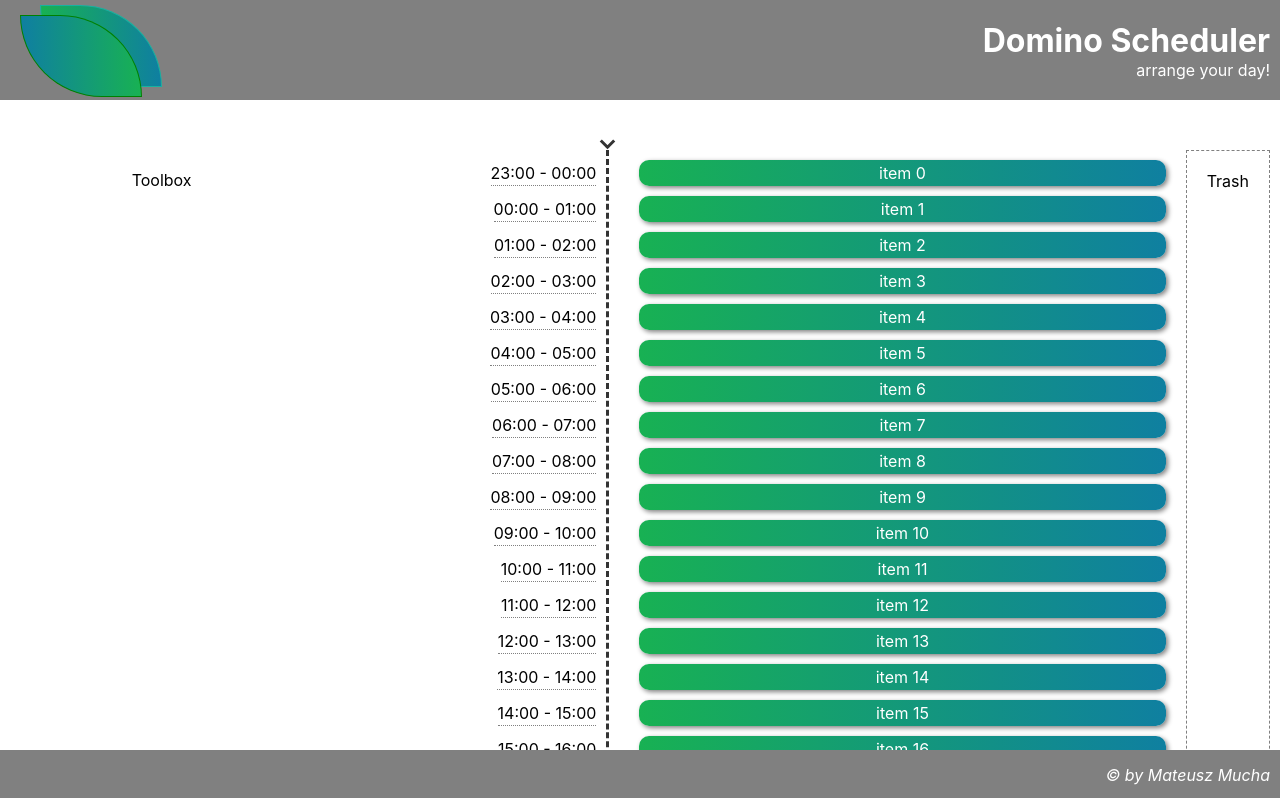
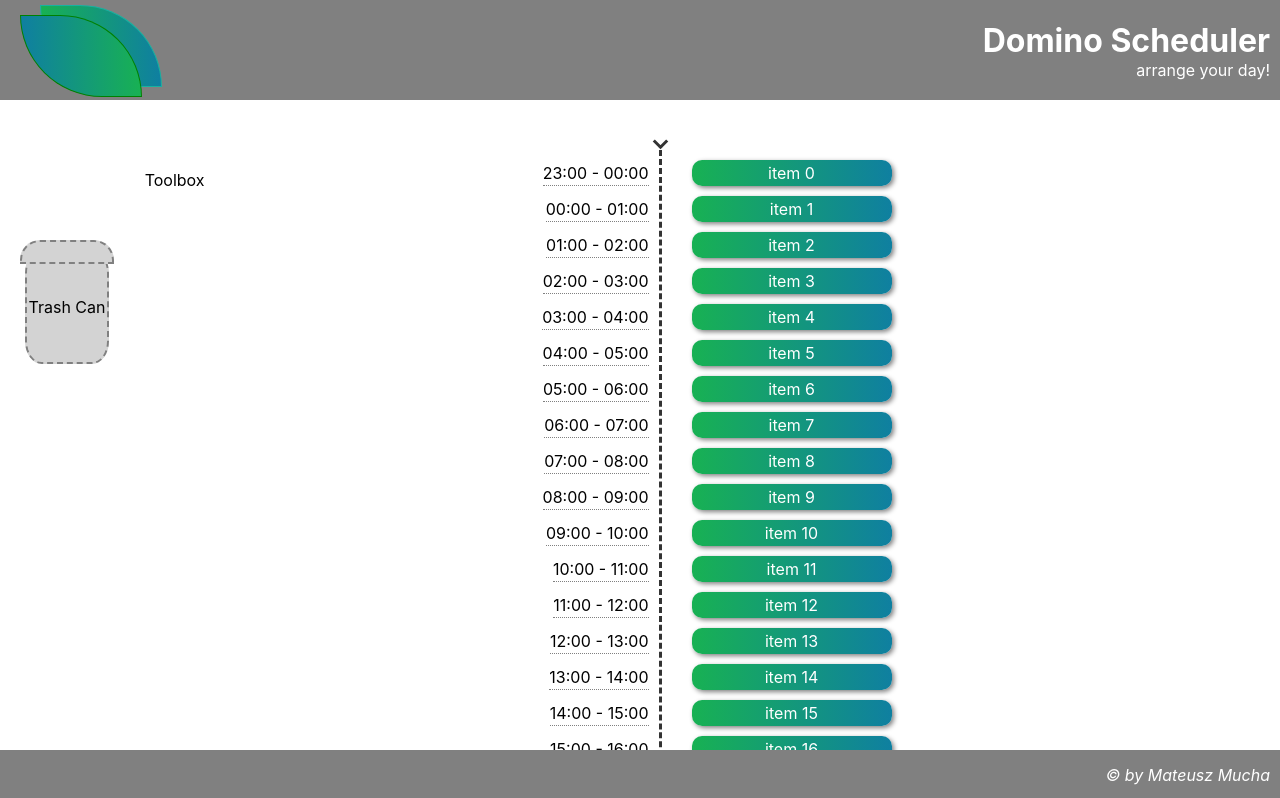
Before and after one commit to muchamateusz/domino_scheduler, a React app: page / in a window 1280 px wide. Shown: the top 798 px of the page. Built offline with nearby package versions, Linux system fonts and the light colour scheme.

Commit message:
deleting items throu trash done

```diff
--- a/src/common/enums.js
+++ b/src/common/enums.js
@@ -0,0 +1,4 @@
+export const ITEM_TYPES = {
+  ACTIVE: "ACTIVE",
+  GHOST: "GHOST"
+};
--- a/src/common/functions.js
+++ b/src/common/functions.js
@@ -1,3 +1,5 @@
+import { ITEM_TYPES } from './enums';
+
 export const reorder = (list, startIndex, endIndex) => {
   const result = Array.from(list);
   const [removed] = result.splice(startIndex, 1);
@@ -8,13 +10,14 @@ export const reorder = (list, startIndex, endIndex) => {
 export const getItems = count =>
   Array.from({ length: count }, (_, index) => index).map(index => ({
     id: `item-${index}`,
+    type: ITEM_TYPES.ACTIVE,
     content: `item ${index}`
   }));
 
-export const getItemStyle = (isDragging, draggableStyle) => ({
-  backgroundImage: isDragging
+export const getItemStyle = (isDragging, draggableStyle, type) => ({
+  backgroundImage: type !== ITEM_TYPES.GHOST ? (isDragging
     ? "linear-gradient(to left, #18b153, #0f7fa1)"
-    : "linear-gradient(to right, #18b153, #0f7fa1)",
+    : "linear-gradient(to right, #18b153, #0f7fa1)") : 'none',
   ...draggableStyle
 });
 
--- a/src/containers/MainDashboard/MainDashboard.jsx
+++ b/src/containers/MainDashboard/MainDashboard.jsx
@@ -1,5 +1,6 @@
 import React, { Component } from "react";
 import { DragDropContext, Droppable, Draggable } from "react-beautiful-dnd";
+import classNames from "classnames";
 
 import {
   reorder,
@@ -8,6 +9,7 @@ import {
   getItemStyle,
   parseTimeFormat
 } from "common/functions";
+import { ITEM_TYPES } from "common/enums";
 
 import "./MainDashboard.less";
 
@@ -22,16 +24,29 @@ class MainDashboard extends Component {
   }
 
   onDragEnd = result => {
-    // DOROBIC OBSLUGE USUWANIA ZADAN
     if (!result.destination) {
       return;
-    }
+    } else if (result.destination.droppableId === "erase") {
+      this.setState(prevState => {
+        const newState = { ...prevState };
+        newState.items[result.source.index].type = ITEM_TYPES.GHOST;
+        return { ...newState };
+      });
+      return;
+    } else {
       const items = reorder(
         this.state.items,
         result.source.index,
         result.destination.index
       );
+
       this.setState({ items });
+    }
+  };
+
+  onClickHandler = event => {
+    console.log("event :", event);
+    debugger;
   };
 
   render() {
@@ -59,7 +74,9 @@ class MainDashboard extends Component {
                   ref={provided.innerRef}
                   style={getListStyle(snapshot.isDraggingOver)}
                 >
-                  {this.state.items.map((item, index) => (
+                  {this.state.items.map((item, index) => {
+                    const renderedElement =
+                      item.type === ITEM_TYPES.ACTIVE ? (
                         <Draggable
                           key={item.id}
                           draggableId={item.id}
@@ -68,13 +85,20 @@ class MainDashboard extends Component {
                         >
                           {(provided, snapshot) => (
                             <div
-                          className="main-dashboard__assignments-axis__item"
+                              className={classNames(
+                                "main-dashboard__assignments-axis__item",
+                                {
+                                  "main-dashboard__assignments-axis__item--ghost":
+                                    item.type === ITEM_TYPES.GHOST
+                                }
+                              )}
                               ref={provided.innerRef}
                               {...provided.draggableProps}
                               {...provided.dragHandleProps}
                               style={getItemStyle(
                                 snapshot.isDragging,
-                            provided.draggableProps.style
+                                provided.draggableProps.style,
+                                item.type
                               )}
                             >
                               <div className="main-dashboard__item-content">
@@ -83,7 +107,24 @@ class MainDashboard extends Component {
                             </div>
                           )}
                         </Draggable>
-                  ))}
+                      ) : (
+                        <div
+                          className={classNames(
+                            "main-dashboard__assignments-axis__item",
+                            {
+                              "main-dashboard__assignments-axis__item--ghost":
+                                item.type === ITEM_TYPES.GHOST
+                            }
+                          )}
+                          onClick={this.onClickHandler}
+                        >
+                          <div className="main-dashboard__item-content">
+                            {item.content}
+                          </div>
+                        </div>
+                      );
+                    return renderedElement;
+                  })}
                 </div>
               </React.Fragment>
             )}
@@ -95,7 +136,7 @@ class MainDashboard extends Component {
                 ref={provided.innerRef}
                 {...provided.droppableProps}
               >
-                Trash
+                Trash Can
                 {provided.placeholder}
               </div>
             )}
--- a/src/containers/MainDashboard/MainDashboard.less
+++ b/src/containers/MainDashboard/MainDashboard.less
@@ -12,10 +12,39 @@
   justify-content: center;
   background-color: white;
   &__trash {
+    // old style
+    //
+    // color: black;
+    // border: 1px dashed grey;
+    // padding: 20px;
+    // margin: 0 10px;
+    // flex: 2;
+
+    // new style
     color: black;
-    border: 1px dashed grey;
-    padding: 20px;
+    border: 2px dashed grey;
     margin: 0 10px;
+    height: 110px;
+    width: 80px;
+    border-radius: 20%;
+    background-color: lightgray;
+    display: flex;
+    justify-content: center;
+    align-items: center;
+    position: fixed;
+    left: 15px;
+    top: 250px;
+    &::before {
+      content: '';
+      position: fixed;
+      width: 90px;
+      height: 20px;
+      border: 2px dashed grey;
+      top: 240px;
+      background-color: lightgray;
+      border-top-left-radius: 20px;
+      border-top-right-radius: 20px;
+    }
   }
   &__toolbox {
     color: black;
@@ -34,7 +63,7 @@
     flex: 1;
     position: relative;
     &::before {
-      content: '';
+      content: "";
       border: solid rgba(0, 0, 0, 0.8);
       border-width: 0 3px 3px 0;
       display: inline-block;
@@ -48,7 +77,7 @@
       right: -7px;
     }
     &::after {
-      content: '';
+      content: "";
       border: solid rgba(0, 0, 0, 0.8);
       border-width: 0 3px 3px 0;
       display: inline-block;
@@ -76,6 +105,7 @@
     margin: 0 auto;
     padding: 10px;
     &__item {
+      max-width: 200px;
       background-size: 101%;
       display: flex;
       flex-direction: column;
@@ -90,6 +120,12 @@
       &-content {
         padding: 10px;
       }
+      &--ghost {
+        box-shadow: none;
+        border: 1px dashed grey;
+        background-color: white;
+        color: grey;
+      }
     }
   }
 }
```
Lines whose indentation alone changed are shown as unchanged.
